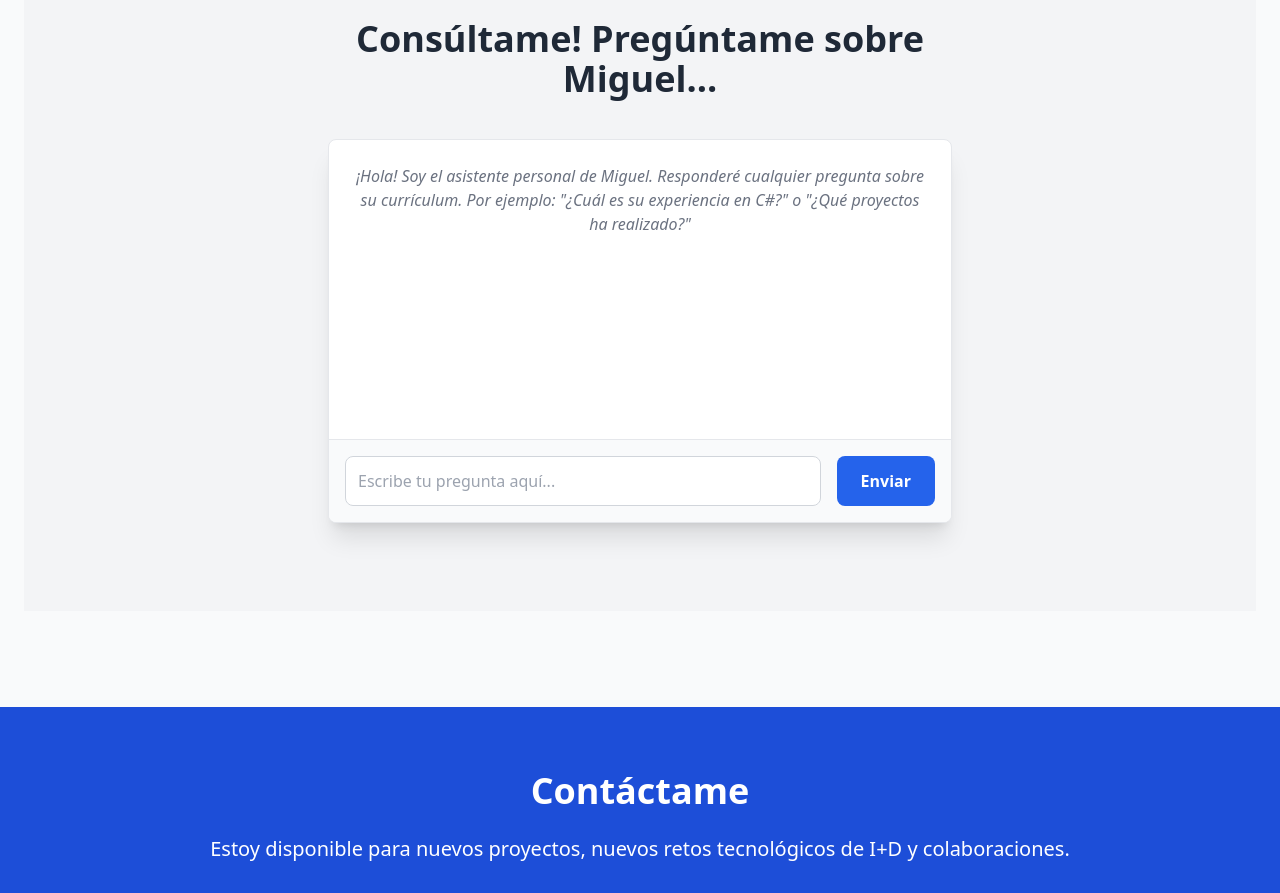
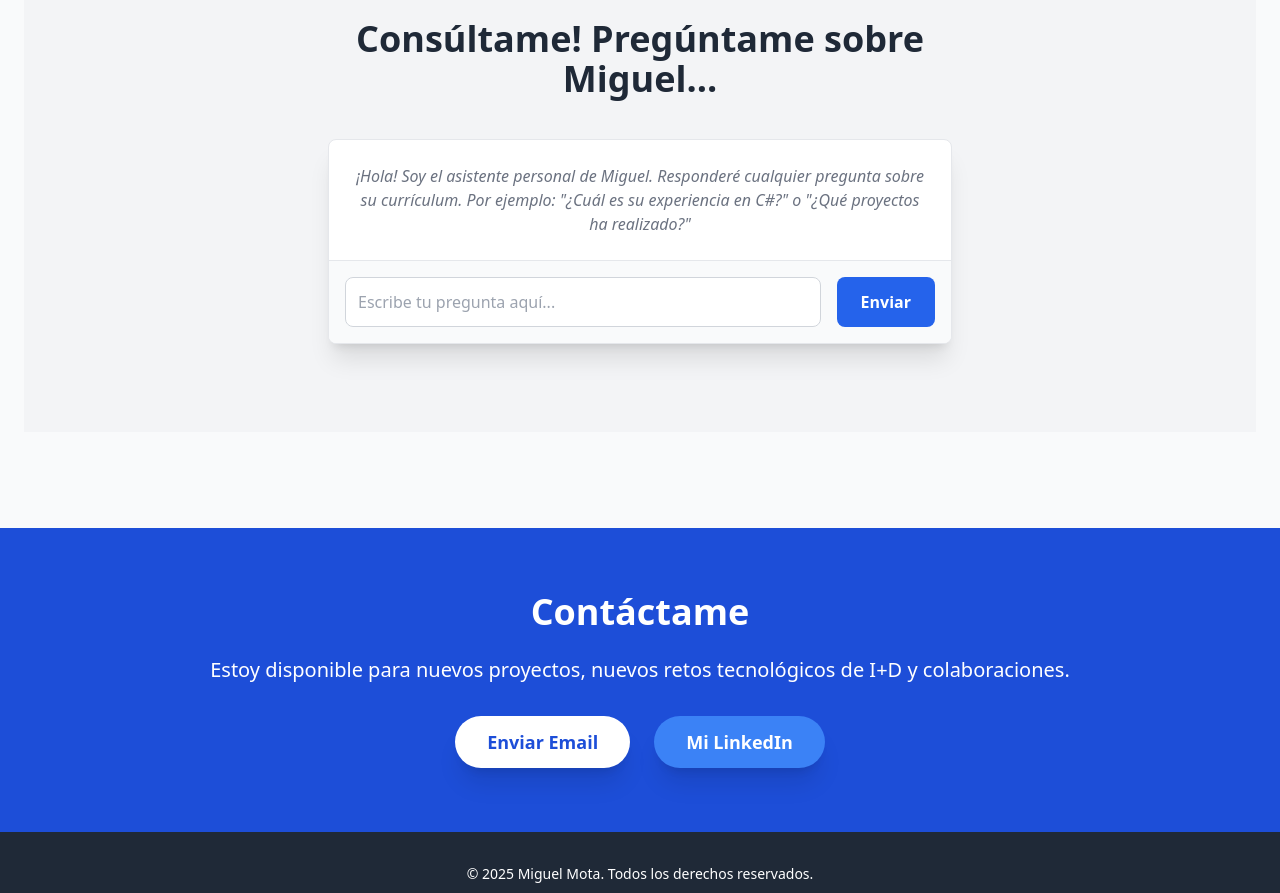
Before and after one commit to mmotal79/mi-cv-frontend, a React (Create React App) app: page / in a window 1280 px wide. Shown: the part 2860-3753 px from the top of the page. Built offline with nearby package versions, Linux system fonts and the light colour scheme.

Commit message:
Update AIAgent.js ajuste desplazzamientos y saltos

```diff
--- a/src/components/AIAgent.js
+++ b/src/components/AIAgent.js
@@ -4,12 +4,22 @@ function AIAgent() {
   const [messages, setMessages] = useState([]);
   const [input, setInput] = useState('');
   const [isLoading, setIsLoading] = useState(false); // Para mostrar un indicador de carga
-  const messagesEndRef = useRef(null); // Para hacer scroll automático
+  // const messagesEndRef = useRef(null); // <-- Esta línea se está modificando/reemplazando
 
   // Función para hacer scroll al último mensaje
-  const scrollToBottom = () => {
-    messagesEndRef.current?.scrollIntoView({ behavior: 'smooth' });
+  // const scrollToBottom = () => { // <-- Esta línea se está modificando/reemplazando
+  //   messagesEndRef.current?.scrollIntoView({ behavior: 'smooth' }); // <-- Esta línea se está modificando/reemplazando
+  // }; // <-- Esta línea se está modificando/reemplazando
+
+  // <-- Las siguientes líneas son nuevas o se están modificando para un scroll más controlado:
+  const chatMessagesRef = useRef(null); // <-- Esta línea es nueva: Nueva referencia para el contenedor de mensajes
+  const scrollToBottom = () => { // <-- Esta línea se está modificando
+    if (chatMessagesRef.current) {
+      // <-- Esta línea es nueva: Manipulación directa del scrollTop para un scroll interno
+      chatMessagesRef.current.scrollTop = chatMessagesRef.current.scrollHeight;
+    }
   };
+  // <-- Fin de las modificaciones del scroll
 
   // Efecto para hacer scroll cada vez que los mensajes cambian
   useEffect(() => {
@@ -66,9 +76,15 @@ const handleSendMessage = async () => {
           Consúltame! Pregúntame sobre Miguel...
         </h2>
 
-        <div className="bg-white rounded-lg shadow-xl overflow-hidden mb-6 h-96 flex flex-col border border-gray-200">
+        {/* <-- Esta línea se está modificando: Añadimos 'max-h-[80vh]' para altura responsiva
+             y asegurar que el scroll se confine al contenedor del chat.
+             Esto reemplaza una posible 'h-96' u otra altura fija. */}
+        <div className="bg-white rounded-lg shadow-xl overflow-hidden mb-6 flex flex-col border border-gray-200 max-h-[80vh]"> {/* <-- LÍNEA MODIFICADA */}
+
           {/* Área de mensajes */}
-          <div className="flex-1 p-6 overflow-y-auto space-y-4">
+          {/* <-- Esta línea se está modificando: Aplicamos 'ref={chatMessagesRef}' a este div,
+               que es el que tiene 'overflow-y-auto' y es el que queremos desplazar. */}
+          <div ref={chatMessagesRef} className="flex-1 p-6 overflow-y-auto space-y-4"> {/* <-- LÍNEA MODIFICADA */}
             {messages.length === 0 && (
               <p className="text-gray-500 text-center italic">
                 ¡Hola! Soy el asistente personal de Miguel. Responderé cualquier pregunta sobre su currículum. Por ejemplo: "¿Cuál es su experiencia en C#?" o "¿Qué proyectos ha realizado?"
@@ -94,12 +110,12 @@ const handleSendMessage = async () => {
               <div className="flex justify-start">
                 <div className="max-w-[80%] px-4 py-2 rounded-lg shadow-sm bg-gray-200 text-gray-800">
                   Escribiendo...
-                  {/* Un simple indicador de carga */}
                   <span className="animate-pulse ml-2">...</span>
                 </div>
               </div>
             )}
-            <div ref={messagesEndRef} /> {/* Elemento para el scroll automático */}
+            {/* <-- Esta línea se está eliminando: Ya no necesitamos este div vacío para el scroll */}
+            {/* <div ref={messagesEndRef} /> */}
           </div>
 
           {/* Área de entrada de texto */}
@@ -111,11 +127,11 @@ const handleSendMessage = async () => {
               value={input}
               onChange={(e) => setInput(e.target.value)}
               onKeyDown={handleKeyDown}
-              disabled={isLoading} // Deshabilitar mientras carga
+              disabled={isLoading}
             />
             <button
               onClick={handleSendMessage}
-              disabled={isLoading} // Deshabilitar mientras carga
+              disabled={isLoading}
               className="ml-4 bg-blue-600 text-white px-6 py-3 rounded-lg font-semibold hover:bg-blue-700 transition duration-300 disabled:opacity-50 disabled:cursor-not-allowed"
             >
               Enviar
```
